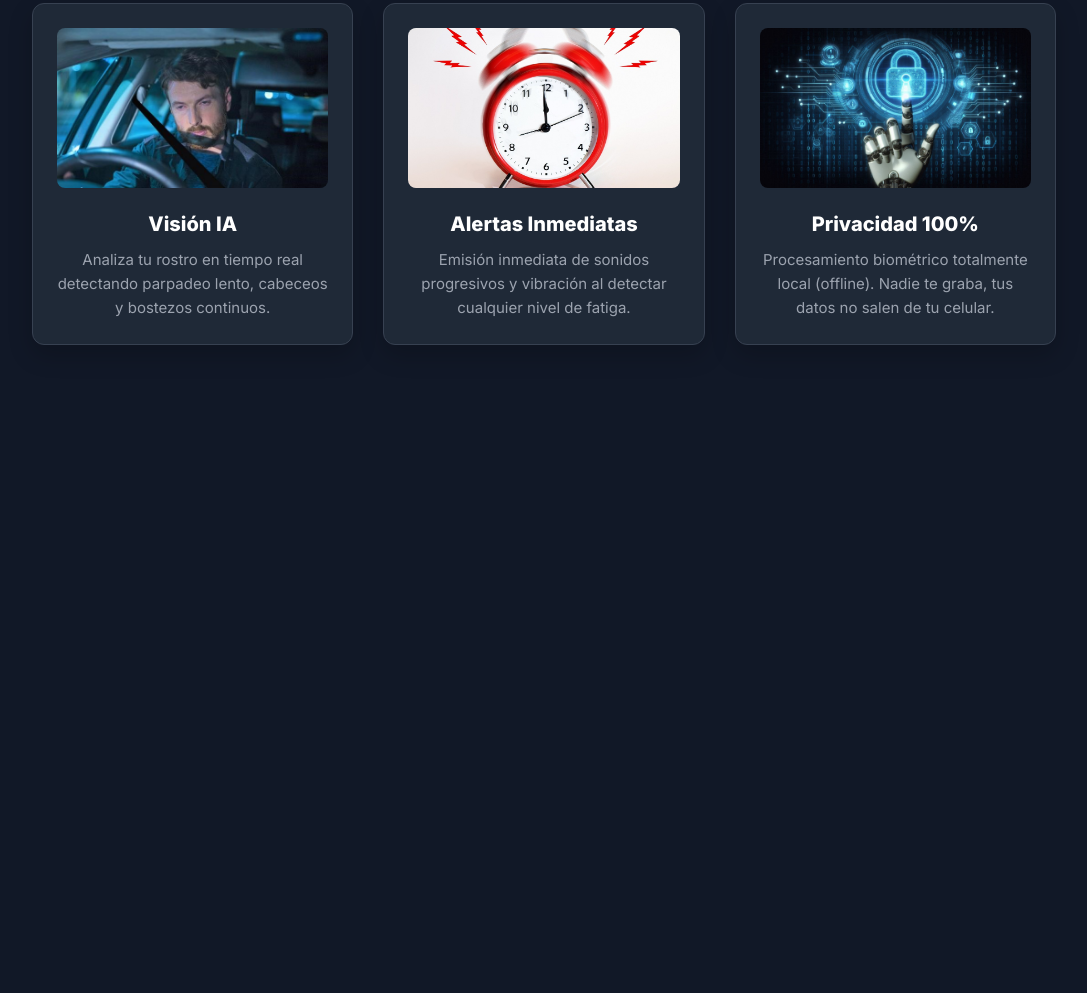
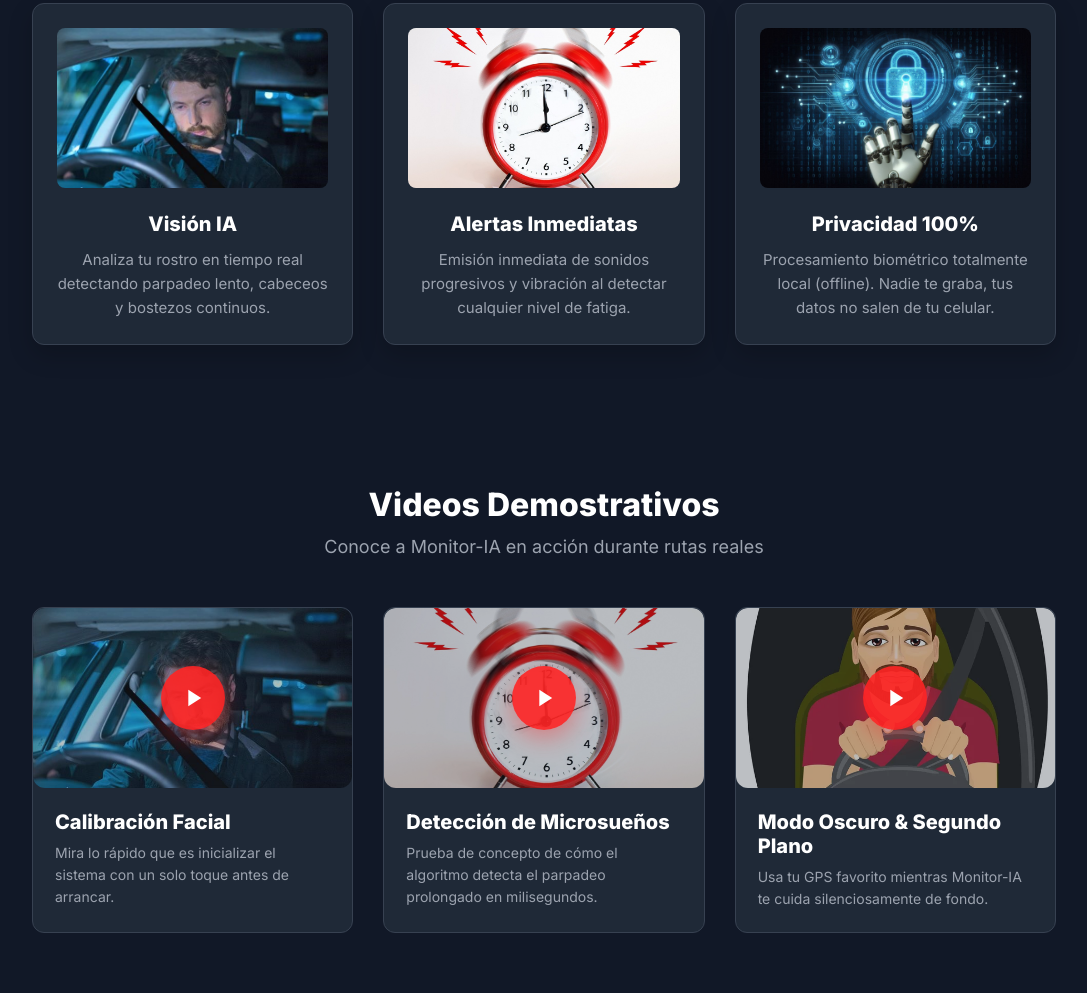
Before and after one commit to SecureIT-Team/Monitor-IA_LandingPage, a plain HTML site: page public/index.html in a window 1280 px wide. Shown: the part 777-1770 px from the top of the page, without its empty margins (96-1183 px from the left). Before the commit the page ends 1182 px from the top, so only its background shows below. Drawn offline with Linux system fonts and the light colour scheme.

Commit message:
feat(demostracion): implementar sección 'Videos Demostrativos'
- Tres tarjetas con placeholders de video
- Etiquetas y descripciones de cada demo
- Botón de play visual sobre las imágenes

feature/seccion-demostracion

```diff
--- a/public/index.html
+++ b/public/index.html
@@ -71,6 +71,45 @@
         </div>
     </section>
 
+    <section id="demostracion" class="section portafolio">
+        <div class="section-title">
+            <h2>Videos Demostrativos</h2>
+            <p>Conoce a Monitor-IA en acción durante rutas reales</p>
+        </div>
+        <div class="video-grid">
+            <article class="video-card">
+                <div class="video-placeholder">
+                    <img src="assets/images/imagen4.jpg" alt="Calibración Facial">
+                    <span class="play-badge"><svg viewBox="0 0 24 24" width="28" height="28"><path d="M8 5v14l11-7z" fill="#fff"/></svg></span>
+                </div>
+                <div class="video-content">
+                    <h3>Calibración Facial</h3>
+                    <p>Mira lo rápido que es inicializar el sistema con un solo toque antes de arrancar.</p>
+                </div>
+            </article>
+            <article class="video-card">
+                <div class="video-placeholder">
+                    <img src="assets/images/imagen3.jpg" alt="Detección de Microsueños">
+                    <span class="play-badge"><svg viewBox="0 0 24 24" width="28" height="28"><path d="M8 5v14l11-7z" fill="#fff"/></svg></span>
+                </div>
+                <div class="video-content">
+                    <h3>Detección de Microsueños</h3>
+                    <p>Prueba de concepto de cómo el algoritmo detecta el parpadeo prolongado en milisegundos.</p>
+                </div>
+            </article>
+            <article class="video-card">
+                <div class="video-placeholder">
+                    <img src="assets/images/imagen5.jpg" alt="Modo Oscuro y Segundo Plano">
+                    <span class="play-badge"><svg viewBox="0 0 24 24" width="28" height="28"><path d="M8 5v14l11-7z" fill="#fff"/></svg></span>
+                </div>
+                <div class="video-content">
+                    <h3>Modo Oscuro & Segundo Plano</h3>
+                    <p>Usa tu GPS favorito mientras Monitor-IA te cuida silenciosamente de fondo.</p>
+                </div>
+            </article>
+        </div>
+    </section>
+
     <script src="assets/scripts/index.js"></script>
 </body>
 </html>
```
